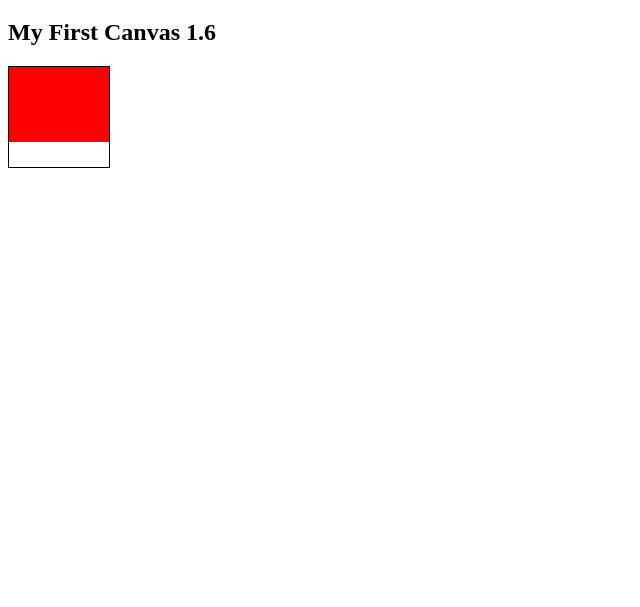
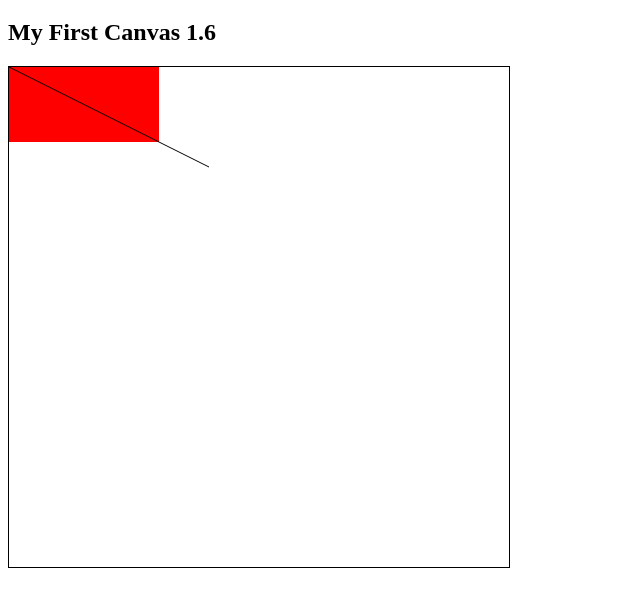
Before and after one commit to KoreaHaos/hello_html_canvas, a plain HTML site: page hello_canvas.html in a window 1280 px wide. Shown: the part 61-668 px from the top of the page, without its empty margins (0-640 px from the left). Drawn offline with Linux system fonts and the light colour scheme.

Commit message:
Figuring...

```diff
--- a/hello_canvas.html
+++ b/hello_canvas.html
@@ -11,7 +11,7 @@
     <div>
         <h2>My First Canvas 1.6</h2>
         <div>
-            <canvas id="myCanvas" width="100%" height="100%" style="border:1px solid #000000;">
+            <canvas id="myCanvas" width="500" height="500" style="border:1px solid #000000;">
                 Your browser does not support the HTML5 canvas tag.
             </canvas>
             <script>
@@ -19,6 +19,9 @@
                 var ctx = c.getContext("2d");
                 ctx.fillStyle = "#FF0000";
                 ctx.fillRect(0, 0, 150, 75);
+                ctx.moveTo(0,0);
+                ctx.lineTo(200,100);
+                ctx.stroke();
             </script>
         </div>
     </div>
```
